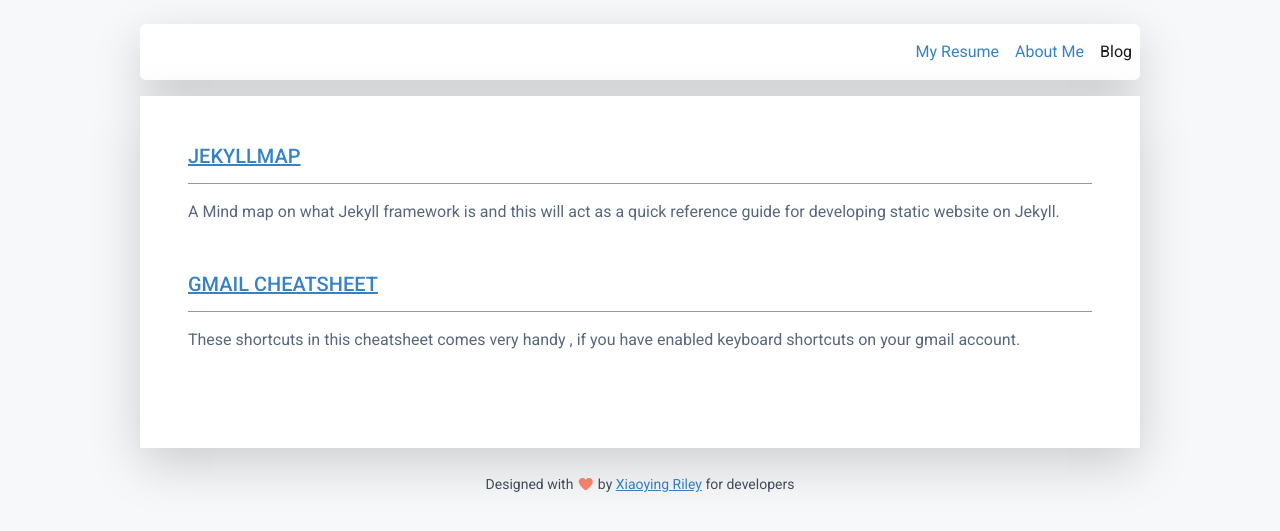
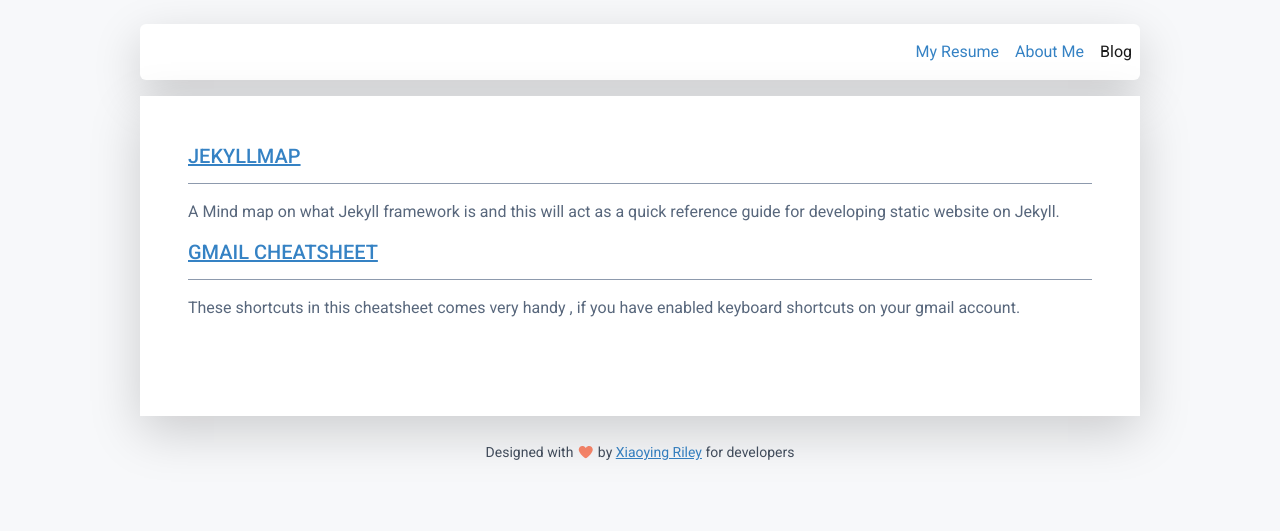
Before and after one commit to anishkavil/anishkavil.github.io, a Jekyll site: the page built from blog.html, in a window 1280 px wide. Shown: the top 531 px of the page. Built offline with Jekyll 4.4.1, drawn with Linux system fonts in a browser that asks for light colours; nearby versions of some CDN libraries; library files that are not in the unit come from our copies.

Commit message:
changes in blog spacing

```diff
--- a/blog.html
+++ b/blog.html
@@ -4,7 +4,7 @@ title  : Blog
 ---
 
 {% for post in site.posts %}
-<section class="resume-section summary-section mb-5">
+<section class="resume-section summary-section mb-3 mt-0">
   <div class="resume-section-content">
     <h2 class="resume-section-title text-uppercase font-weight-bold pb-3 mb-3"> <a href="{{ post.url }}">{{post.title}}</a></h2>
     <p class="mb-0">{{ post.description }} </p>
```
